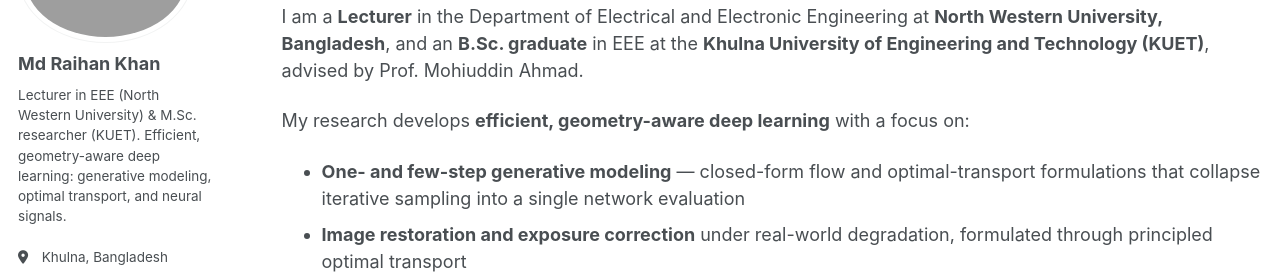
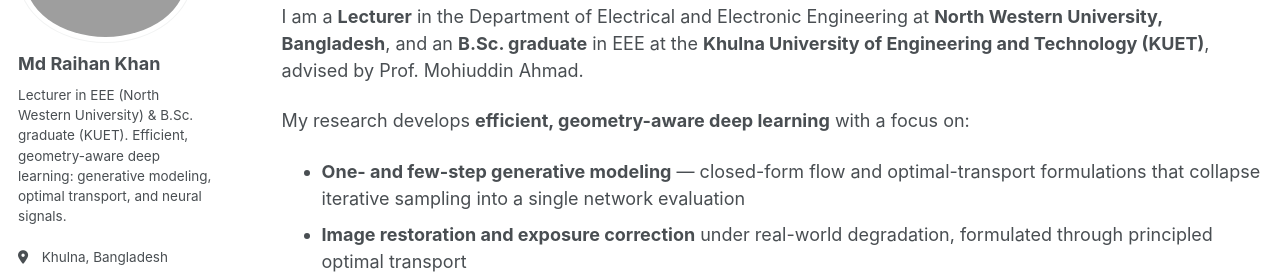
Before and after one commit to kraihan/kraihan.github.io, a Jekyll site: the page built from index.md, in a window 1280 px wide. Shown: the part 190-465 px from the top of the page. Built offline with Jekyll 4.4.1, drawn with Linux system fonts in a browser that asks for light colours; some web fonts are replaced.

Commit message:
Update _config.yml

```diff
--- a/_config.yml
+++ b/_config.yml
@@ -27,7 +27,7 @@
   avatar           : "IMG_3749.JPG"   # put profile.png in /images/ or /assets/ as template expects
   name             : *name
   pronouns         :                 # optional, e.g. "he/him"
-  bio              : "Lecturer in EEE (North Western University) & M.Sc. researcher (KUET). Efficient, geometry-aware deep learning: generative modeling, optimal transport, and neural signals."
+  bio              : "Lecturer in EEE (North Western University) & B.Sc. graduate (KUET). Efficient, geometry-aware deep learning: generative modeling, optimal transport, and neural signals."
   location         : "Khulna, Bangladesh"
   employer         : "North Western University"
   uri              : "https://kraihan.github.io"   # your homepage URL
```
